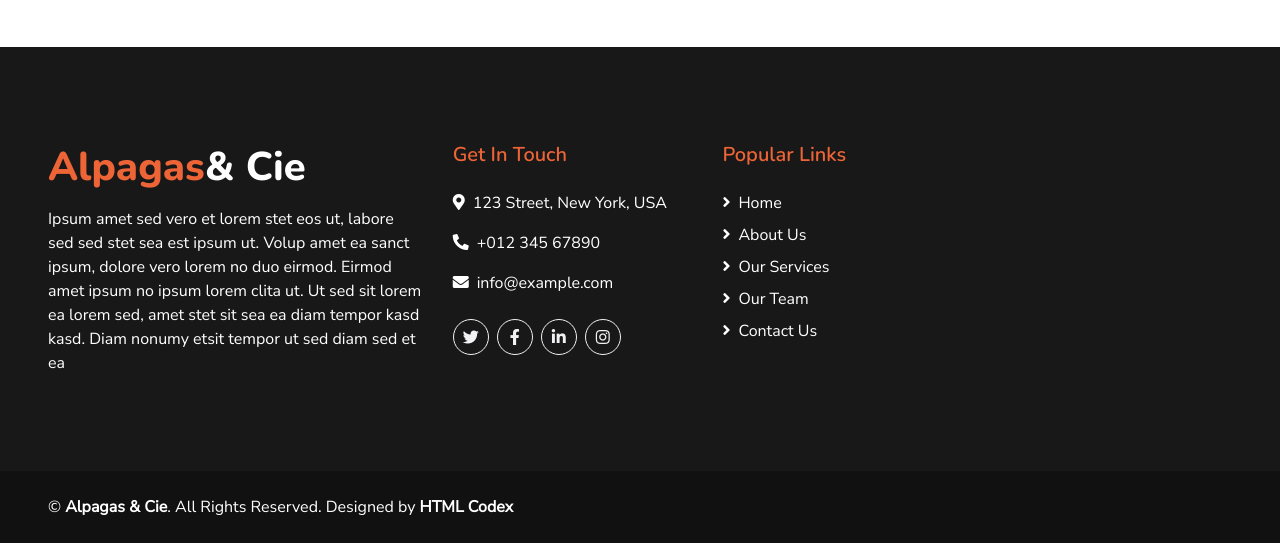
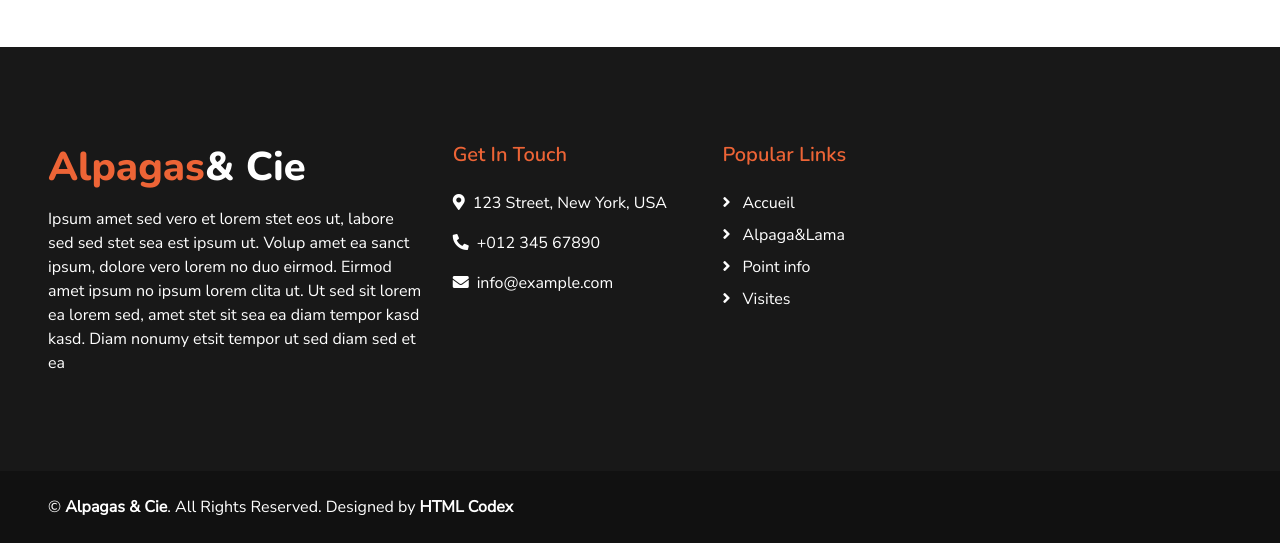
Before and after one commit to kellyByx/Projet-Symfony-Alpaga, a Symfony app: template templates/front/contact.html.twig in a window 1280 px wide. Shown: the part 1447-1990 px from the top of the page. Run offline with Twig, Linux system fonts and the light colour scheme; the template is opened without the code that fills it, so the values that code supplies are empty; some libraries are stand-ins or nearby versions.

Commit message:
mise a jour base liens

```diff
--- a/templates/base.html.twig
+++ b/templates/base.html.twig
@@ -142,20 +142,17 @@
                         <p><i class="fa fa-phone-alt mr-2"></i>+012 345 67890</p>
                         <p><i class="fa fa-envelope mr-2"></i>info@example.com</p>
                         <div class="d-flex justify-content-start mt-4">
-                            <a class="btn btn-outline-light rounded-circle text-center mr-2 px-0" style="width: 36px; height: 36px;" href="#"><i class="fab fa-twitter"></i></a>
-                            <a class="btn btn-outline-light rounded-circle text-center mr-2 px-0" style="width: 36px; height: 36px;" href="#"><i class="fab fa-facebook-f"></i></a>
-                            <a class="btn btn-outline-light rounded-circle text-center mr-2 px-0" style="width: 36px; height: 36px;" href="#"><i class="fab fa-linkedin-in"></i></a>
-                            <a class="btn btn-outline-light rounded-circle text-center mr-2 px-0" style="width: 36px; height: 36px;" href="#"><i class="fab fa-instagram"></i></a>
+
                         </div>
                     </div>
                     <div class="col-md-4 mb-5">
                         <h5 class="text-primary mb-4">Popular Links</h5>
                         <div class="d-flex flex-column justify-content-start">
-                            <a class="text-white mb-2" href="#"><i class="fa fa-angle-right mr-2"></i>Home</a>
-                            <a class="text-white mb-2" href="#"><i class="fa fa-angle-right mr-2"></i>About Us</a>
-                            <a class="text-white mb-2" href="#"><i class="fa fa-angle-right mr-2"></i>Our Services</a>
-                            <a class="text-white mb-2" href="#"><i class="fa fa-angle-right mr-2"></i>Our Team</a>
-                            <a class="text-white" href="#"><i class="fa fa-angle-right mr-2"></i>Contact Us</a>
+                            <a href='{{path ('index' )}}' class="text-white mb-2"><i class="fa fa-angle-right mr-2"></i> Accueil</a>
+                            <a href='{{path ('alpagaLama' )}}' class="text-white mb-2"><i class="fa fa-angle-right mr-2"></i> Alpaga&Lama</a>
+                            <a href='{{path ('pointInfo' )}}' class="text-white mb-2"><i class="fa fa-angle-right mr-2"></i> Point info</a>
+                            <a href='{{path ('visites' )}}' class="text-white mb-2"><i class="fa fa-angle-right mr-2"></i> Visites</a>
+
                         </div>
                     </div>
                 </div>
```
